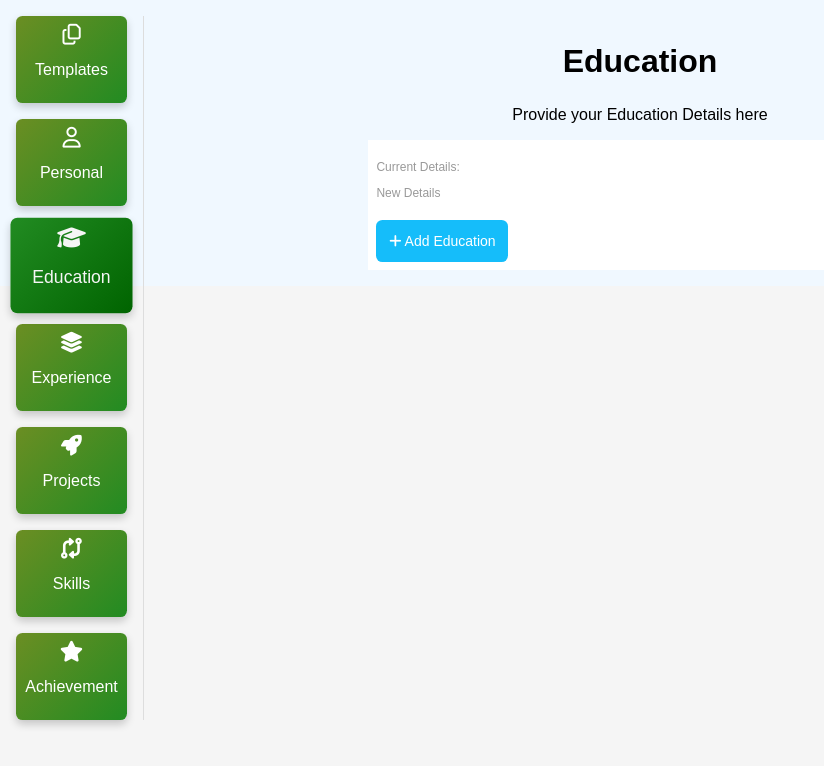
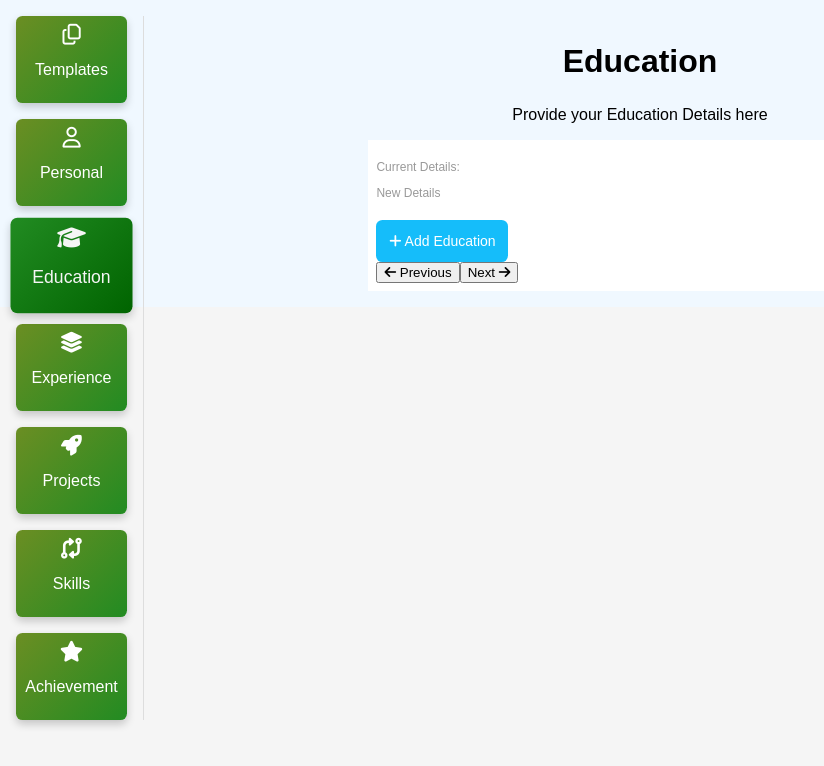
Before and after one commit to rohitghatal1/CVMaker-ReactJS, a React (Create React App) app: page / in a window 1280 px wide. Both pictures are taken after a click on the element "Education". Shown: the top 766 px of the page, without its empty margins (0-824 px from the left). Built offline with nearby package versions, Linux system fonts and the light colour scheme.

Commit message:
added nextt  adn back buttons

```diff
--- a/src/componentsInner/Education.js
+++ b/src/componentsInner/Education.js
@@ -1,4 +1,4 @@
-import React,{useState, useEffect} from 'react'
+import React, { useState, useEffect } from 'react'
 import './education.css'
 
 export default function Education() {
@@ -12,14 +12,14 @@ export default function Education() {
   const [isAddButtonVisible, setIsAddButtonVisible] = useState(true);
   const [isModalOpen, setisModalOpen] = useState(false);
 
-  const hanldeAddEducation = ()=> {
+  const hanldeAddEducation = () => {
     setisModalOpen(true);
     setIsAddButtonVisible(false);
   }
 
   const handleInputChange = (e) => {
-    const {name, value} = e.target;
-    setNewEducation({...newEducation, [name]: value});
+    const { name, value } = e.target;
+    setNewEducation({ ...newEducation, [name]: value });
   }
   const handleFormSubmit = () => {
 
@@ -48,16 +48,16 @@ export default function Education() {
                 <h4>Education Details</h4>
                 <form className="educationForm">
                   <label htmlFor="Degree">Degree:</label>
-                      <input type="text" placeholder='eg. Bachelors, masters etc.' name='degree' value={newEducation.degree} onChange={handleInputChange}/>
+                  <input type="text" placeholder='eg. Bachelors, masters etc.' name='degree' value={newEducation.degree} onChange={handleInputChange} />
 
                   <label htmlFor="clz">College Name:</label>
                   <input type="text" placeholder='Enter name of college' name='college' value={newEducation.college} onChange={handleInputChange} />
 
                   <label htmlFor="started">Started Date</label>
-                      <input type="date" name='startDate' value={newEducation.startDate} onChange={handleInputChange}/>
+                  <input type="date" name='startDate' value={newEducation.startDate} onChange={handleInputChange} />
 
                   <label htmlFor="passedYear">Passed Date</label>
-                      <input type="date" name='passDate' value={newEducation.passDate} onChange={handleInputChange}/>
+                  <input type="date" name='passDate' value={newEducation.passDate} onChange={handleInputChange} />
 
                   <div className="submitAndCloseBtns">
                     <button className='submitBtn' onClick={handleFormSubmit}>Submit</button>
@@ -68,6 +68,10 @@ export default function Education() {
             )}
             {isAddButtonVisible && (<button className='addNewEducationbtn' onClick={hanldeAddEducation}><i className='fas fa-plus'></i> Add Education</button>)}
           </div>
+          <div className="nextAndBackBtn">
+            <button className='prevBtn'><i class="fa-solid fa-arrow-left"></i> Previous</button>
+            <button className='nextBtn'>Next <i class="fa-solid fa-arrow-right"></i></button>
+          </div>
         </section>
       </div>
     </div>
```
Lines whose indentation alone changed are shown as unchanged.
